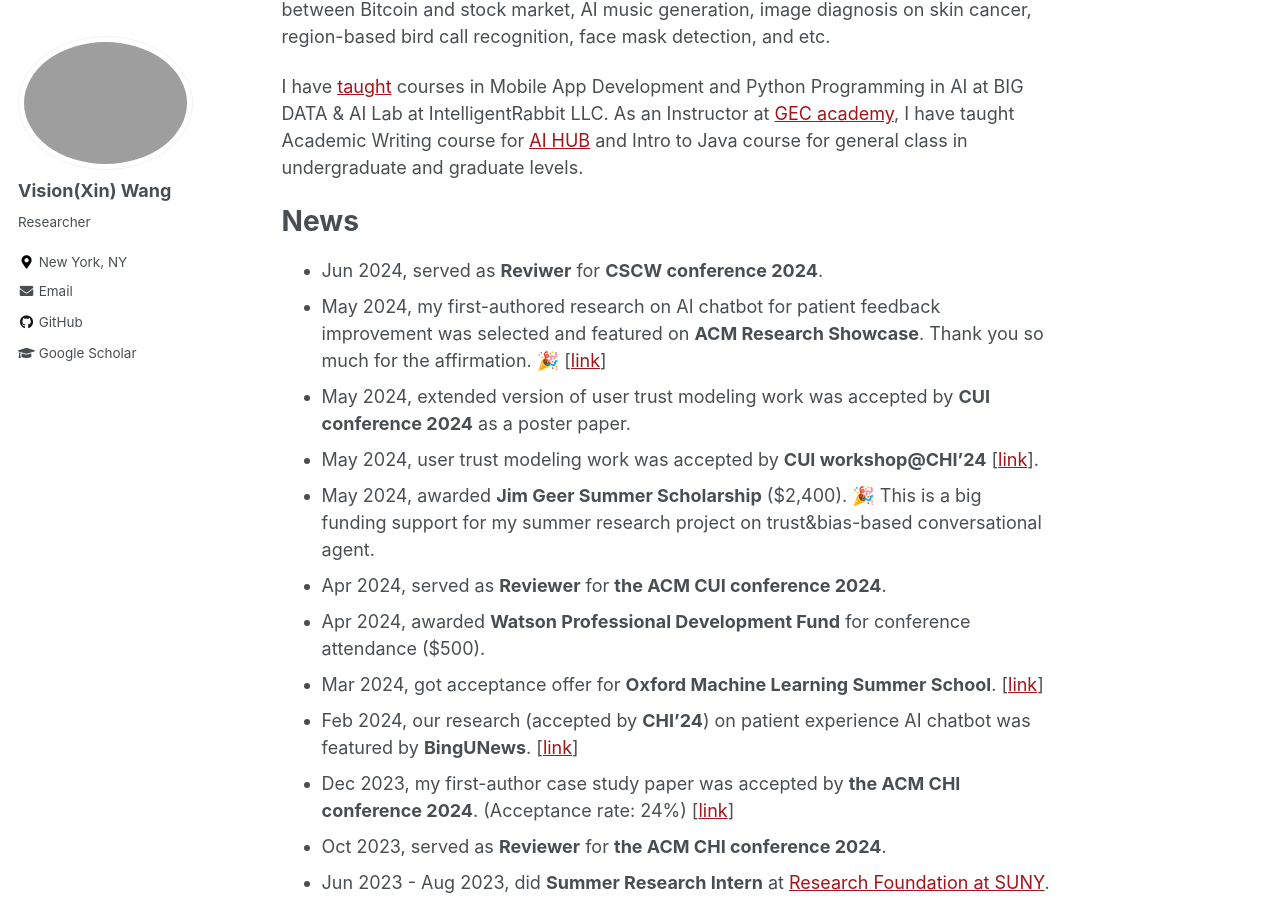
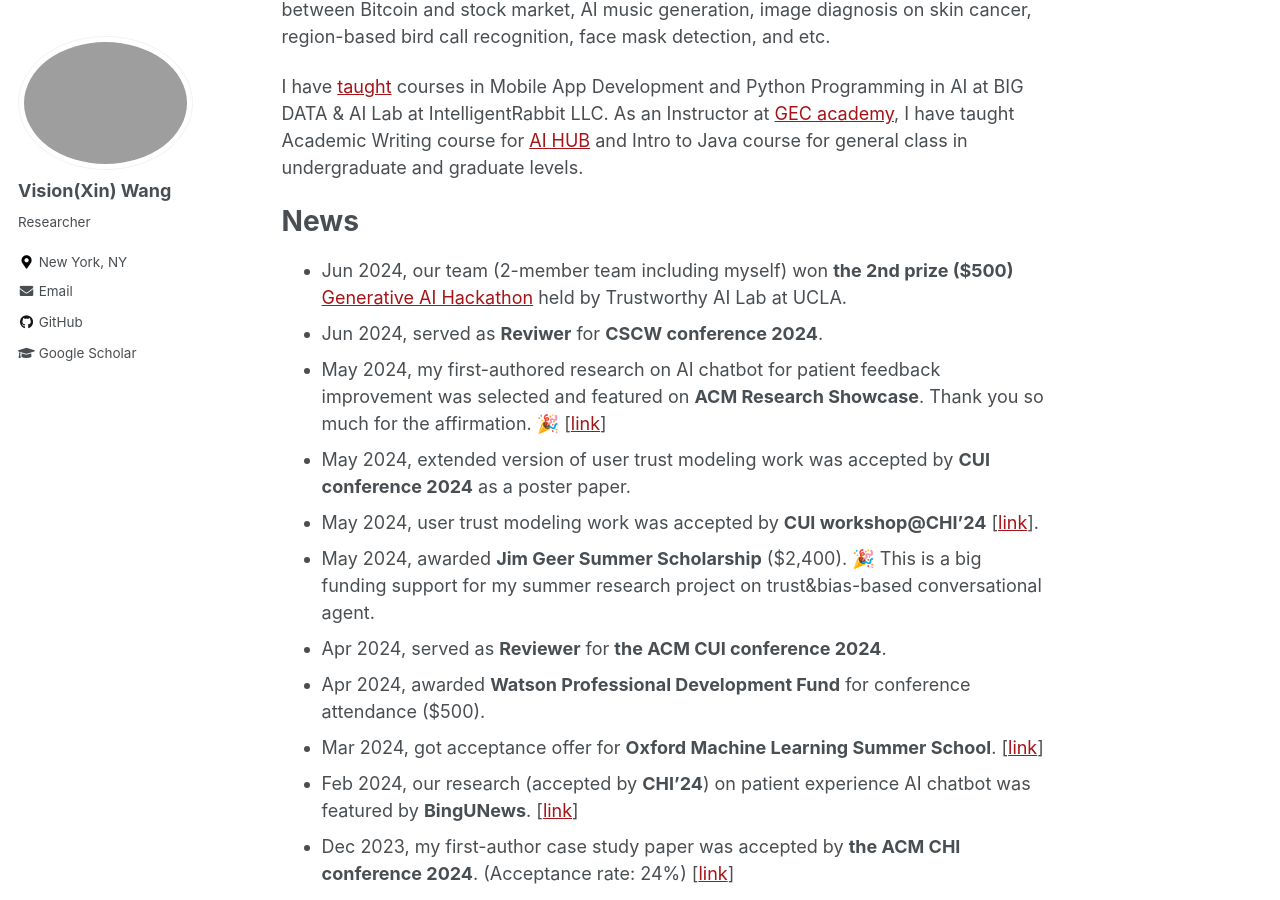
Before and after one commit to xin-wang-kr/xin-wang-kr.github.io, a Jekyll site: the page built from _pages/about.md, in a window 1280 px wide and 900 px high, scrolled down 724 px. Built offline with Jekyll 4.4.1, drawn with Linux system fonts in a browser that asks for light colours.

Commit message:
Update about.md

```diff
--- a/_pages/about.md
+++ b/_pages/about.md
@@ -28,6 +28,7 @@
 As an Instructor at [GEC academy](https://www.gecacademy.com/), I have taught Academic Writing course for [AI HUB](https://www.gecacademy.com/ai-hub) and Intro to Java course for general class in undergraduate and graduate levels.
 
 # News
+* Jun 2024, our team (2-member team including myself) won __the 2nd prize ($500)__ [Generative AI Hackathon](https://dorahacks.io/hackathon/trustworthy-ai-gesucla/detail#ges-x-trustworthy-ai-lab-hackathon-background) held by Trustworthy AI Lab at UCLA.
 * Jun 2024, served as __Reviwer__ for __CSCW conference 2024__.
 * May 2024, my first-authored research on AI chatbot for patient feedback improvement was selected and featured on __ACM Research Showcase__. Thank you so much for the affirmation. 🎉 [[link](https://www.growkudos.com/publications/10.1145%252F3613905.3637149/reader)]
 * May 2024, extended version of user trust modeling work was accepted by __CUI conference 2024__ as a poster paper.
```
